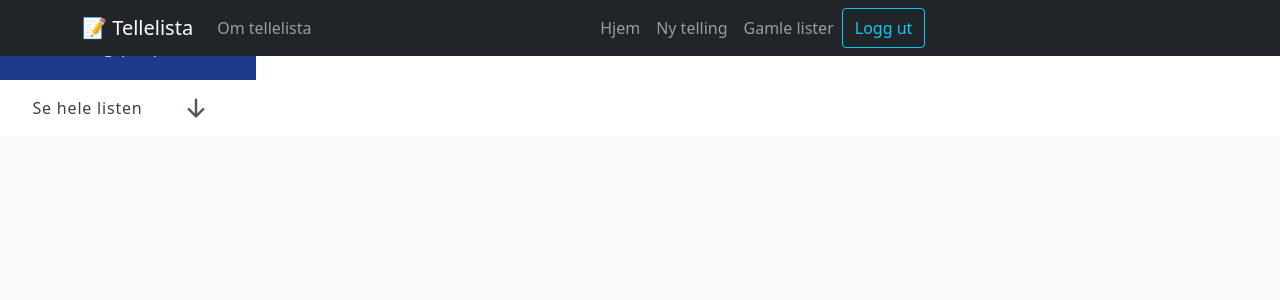
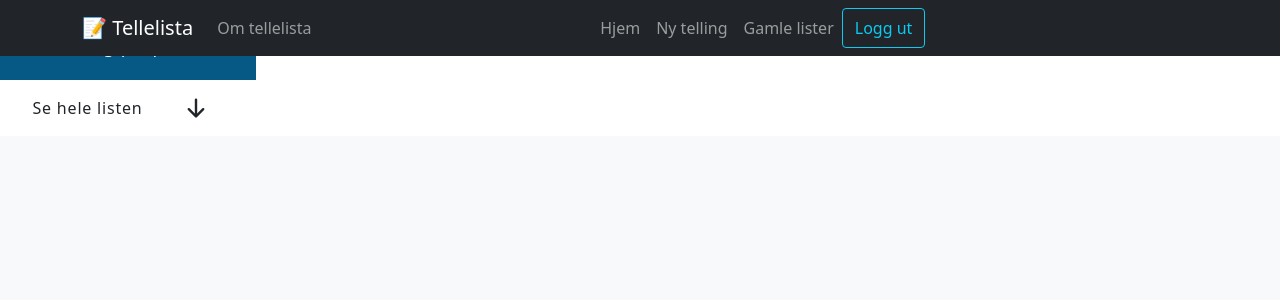
Before and after one commit to torhenningegenes/telleliste, a Next.js app: page /Old-lists/new-counting in a window 1280 px wide. Shown: the top 300 px of the page. Built offline with nearby package versions, Linux system fonts and the light colour scheme; no server answers; sample sign-in values are in the browser's storage.

Commit message:
added som custom colors to tailwind config file

```diff
--- a/pages/Old-lists/new-counting.tsx
+++ b/pages/Old-lists/new-counting.tsx
@@ -6,8 +6,8 @@ function NewCounting() {
       <Popover className="relative">
         {({ open }) => (
           <>
-            <div className="h-14 w-64 bg-blue-900 rounded-t-lg mt-4 flex align-baseline">
-              <span className="text-blue-200 mt-2 ml-9 text-center text-lg tracking-wider">
+            <div className="h-14 w-64 bg-sky-800 rounded-t-lg mt-4 flex align-baseline">
+              <span className="text-sky-50 mt-2 ml-9 text-center text-lg tracking-wider">
                 avdeling.props{" "}
               </span>
             </div>
--- a/tailwind.config.js
+++ b/tailwind.config.js
@@ -3,6 +3,13 @@ module.exports = {
   purge: [],
   darkMode: false, // or 'media' or 'class'
   theme: {
+    colors: {
+      "sky-50": "#ecfeff",
+      "sky-100": "#cffafe",
+      "sky-500": "#0ea5e9",
+      "sky-700": "#0369a1",
+      "sky-800": "#075985",
+    },
     extend: {},
   },
   variants: {
```
